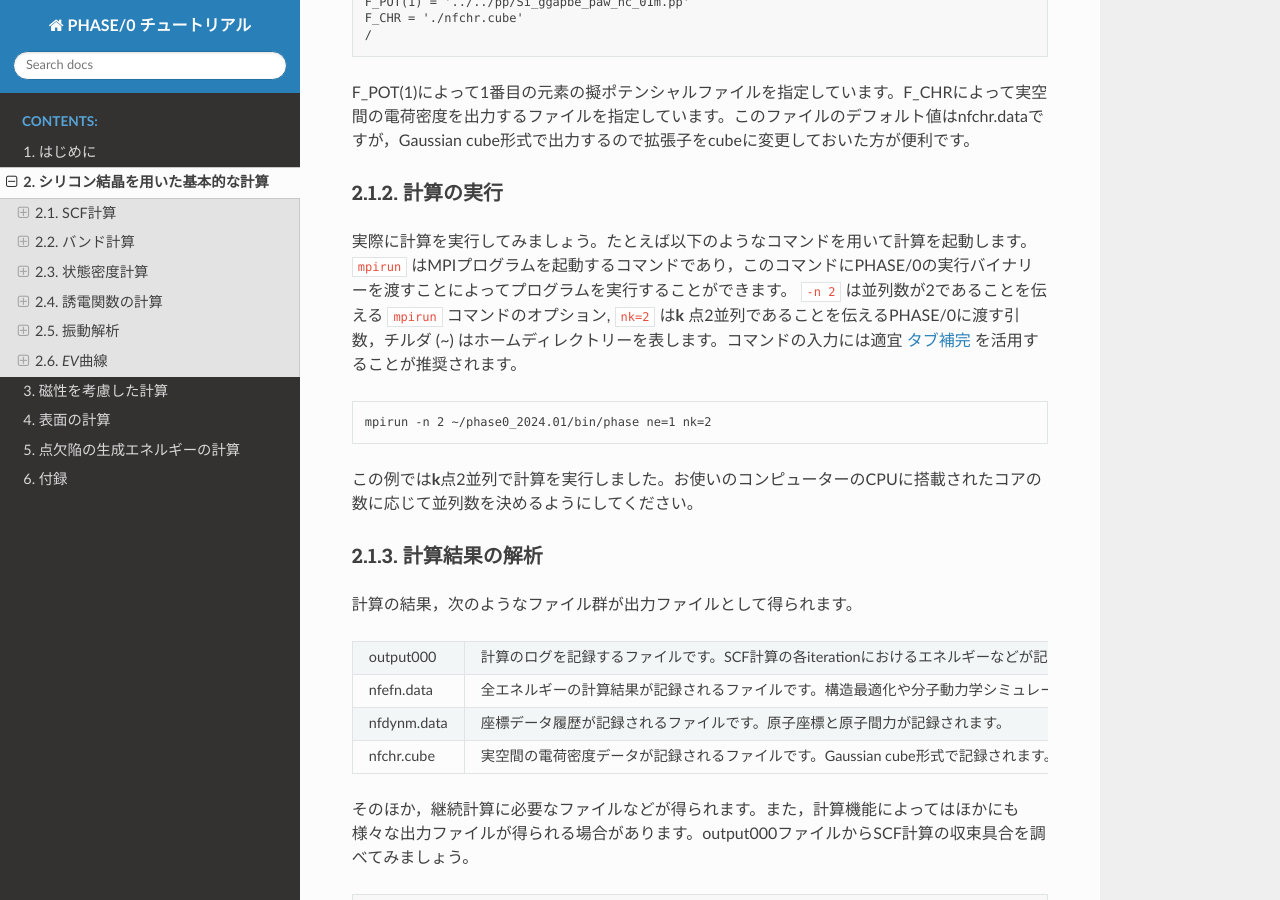
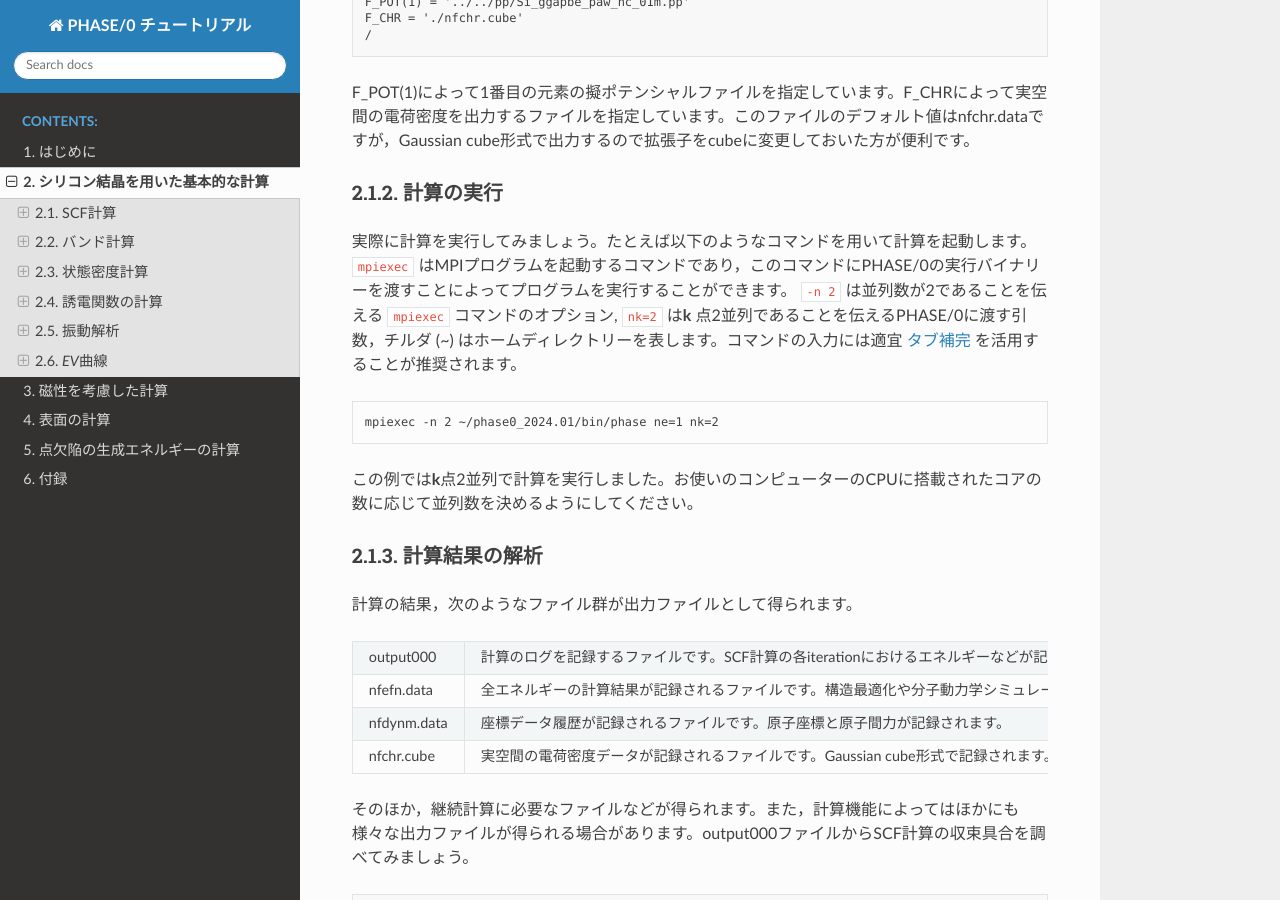
Before and after one commit to Materials-Science-Software-Consortium/phase0_tutorial_wsl, a Sphinx documentation site: the page built from source/si.rst, in a window 1280 px wide and 900 px high, scrolled down 1979 px. Built offline with Sphinx 7.4.7 and the Read the Docs theme 2.0.0, drawn with Linux system fonts in a browser that asks for light colours; some of the changed text lies outside the part shown.

Commit message:
mpirun->mpiexec

```diff
--- a/source/defect.rst
+++ b/source/defect.rst
@@ -65,7 +65,7 @@ Self-interstitialの生成エネルギー
 
 .. parsed-literal::
 
-  mpirun -n 2 ~/|PHASE020XX.yy|/bin/phase
+  mpiexec -n 2 ~/|PHASE020XX.yy|/bin/phase
 
 .. _結果の解析-4:
 
--- a/source/mag.rst
+++ b/source/mag.rst
@@ -65,7 +65,7 @@ SCF計算の入力の内容は下記の通り(前章と同じ部分は一部省
 
 .. parsed-literal::
 
-  mpirun -n 2 ~/|PHASE020XX.yy|/bin/phase ne=1 nk=2
+  mpiexec -n 2 ~/|PHASE020XX.yy|/bin/phase ne=1 nk=2
 
 以下の要因から，原子数自体は鉄結晶よりも多いシリコン結晶の計算より有意に時間のかかる計算となります。
 
@@ -135,7 +135,7 @@ Siの場合と同様kpoint.dataファイルを生成する必要があります
 
 .. parsed-literal::
 
-  mpirun -n 2 ~/|PHASE020XX.yy|/bin/ekcal ne=1 nk=2
+  mpiexec -n 2 ~/|PHASE020XX.yy|/bin/ekcal ne=1 nk=2
 
 計算結果の解析
 ~~~~~~~~~~~~~~
@@ -173,7 +173,7 @@ Siの場合と同様，accuracyブロックのksamplingブロックにおいてm
 
 .. parsed-literal::
 
-  mpirun -n 2 ~/|PHASE020XX.yy|/bin/ekcal ne=1 nk=2
+  mpiexec -n 2 ~/|PHASE020XX.yy|/bin/ekcal ne=1 nk=2
 
 計算結果の解析
 ~~~~~~~~~~~~~~~~~~
--- a/source/si.rst
+++ b/source/si.rst
@@ -91,11 +91,11 @@ cube形式で出力するので拡張子をcubeに変更しておいた方が便
 計算の実行
 ~~~~~~~~~~
 
-実際に計算を実行してみましょう。たとえば以下のようなコマンドを用いて計算を起動します。 ``mpirun`` はMPIプログラムを起動するコマンドであり，このコマンドにPHASE/0の実行バイナリーを渡すことによってプログラムを実行することができます。 ``-n 2`` は並列数が2であることを伝える ``mpirun`` コマンドのオプション,  ``nk=2`` は\ **k** \ 点2並列であることを伝えるPHASE/0に渡す引数，チルダ (~) はホームディレクトリーを表します。コマンドの入力には適宜 :ref:`tab_completion` を活用することが推奨されます。
+実際に計算を実行してみましょう。たとえば以下のようなコマンドを用いて計算を起動します。 ``mpiexec`` はMPIプログラムを起動するコマンドであり，このコマンドにPHASE/0の実行バイナリーを渡すことによってプログラムを実行することができます。 ``-n 2`` は並列数が2であることを伝える ``mpiexec`` コマンドのオプション,  ``nk=2`` は\ **k** \ 点2並列であることを伝えるPHASE/0に渡す引数，チルダ (~) はホームディレクトリーを表します。コマンドの入力には適宜 :ref:`tab_completion` を活用することが推奨されます。
 
 .. parsed-literal::
 
-   mpirun -n 2 ~/|PHASE020XX.yy|/bin/phase ne=1 nk=2
+   mpiexec -n 2 ~/|PHASE020XX.yy|/bin/phase ne=1 nk=2
 
 この例では\ **k**\ 点2並列で計算を実行しました。お使いのコンピューターのCPUに搭載されたコアの数に応じて並列数を決めるようにしてください。
 
@@ -257,7 +257,7 @@ kpoint.dataファイルにバンド構造を計算したい対称線上の\ **k*
 
 .. parsed-literal::
 
-  mpirun -n 2 ~/|PHASE020XX.yy|/bin/ekcal ne=1 nk=2
+  mpiexec -n 2 ~/|PHASE020XX.yy|/bin/ekcal ne=1 nk=2
 
 SCF計算の場合と同様，\ **k**\ 点2並列で実行してみました。
 
@@ -332,7 +332,7 @@ nfinp.dataファイル
 
 .. parsed-literal::
 
-   mpirun -n 2 ~/|PHASE020XX.yy|/bin/ekcal ne=1 nk=2
+   mpiexec -n 2 ~/|PHASE020XX.yy|/bin/ekcal ne=1 nk=2
 
 SCF計算の場合と同様，\ **k**\ 点2並列で実行してみました。
 
@@ -431,7 +431,7 @@ nfinp.dataファイル
 
 .. parsed-literal::
 
-   mpirun -n 2 ~/|PHASE020XX.yy|/bin/epsmain ne=1 nk=2
+   mpiexec -n 2 ~/|PHASE020XX.yy|/bin/epsmain ne=1 nk=2
 
 
 .. _計算結果の解析-3:
@@ -517,7 +517,7 @@ nfinp.dataファイル
 
 .. parsed-literal::
 
-   mpirun -n 2 ~/|PHASE020XX.yy|/bin/phase ne=1 nk=2
+   mpiexec -n 2 ~/|PHASE020XX.yy|/bin/phase ne=1 nk=2
 
 \ :ref:`si2_scf_section` と違い，対称性に応じて原子を変位させながら原子間力の計算を行うので複数回のSCF計算を行います。この例では2回のSCF計算が実行されます。原子を変位させると対称性がそこなわれるためSCF計算1回あたりの計算時間も長くなる傾向になります。
 
--- a/source/sup.rst
+++ b/source/sup.rst
@@ -35,11 +35,11 @@ PHASE/0による計算を実行するには，以下のファイルが必要で
 計算の実行
 ~~~~~~~~~~
 
-並列計算は，nfinp.dataファイルやfile_names.dataファイルのあるディレクトリーに移り，mpiexecコマンドやmpirunコマンドを介して実行します。たとえば以下のようなコマンドになります。
+並列計算は，nfinp.dataファイルやfile_names.dataファイルのあるディレクトリーに移り，mpiexecコマンドを介して実行します。たとえば以下のようなコマンドになります。
 
 .. parsed-literal::
 
-   mpirun -n NP ~/|PHASE020XX.yy|/bin/phase ne=NE nk=NK
+   mpiexec -n NP ~/|PHASE020XX.yy|/bin/phase ne=NE nk=NK
 
 NPにはプロセス数（コア数），NEにはバンド並列数，NKにはk点並列数を指定します。NPはお使いの環境に合わせて入力し，NP = NE × NKとなるようバンド，k点の並列数を指定します。また，最後に&と入力して実行するとバックグラウンドで計算を実行することができます。
 
@@ -324,7 +324,7 @@ Linuxのコマンドラインにおいてはコマンド名やファイル名を
 
 .. parsed-literal::
 
-   mpirun -n 2 ~/|PHASE020XX.yy|/bin/phase ne=1 nk=2
+   mpiexec -n 2 ~/|PHASE020XX.yy|/bin/phase ne=1 nk=2
 
 ~/phaseまで入力してタブキーを押下すると |PHASE020XX.yy| まで補完されます。長いコマンドやファイル名を入力する際に間違いなく簡単に入力することができるので使ってみてください。
 
--- a/source/surf.rst
+++ b/source/surf.rst
@@ -92,7 +92,7 @@ PHASE/0は平面波基底を利用するので扱うことが可能なのは周
 
 .. parsed-literal::
 
-  mpirun -n 2 ~/|PHASE020XX.yy|/bin/phase ne=1 nk=2
+  mpiexec -n 2 ~/|PHASE020XX.yy|/bin/phase ne=1 nk=2
 
 この例題の\ **k**\ 点数は2なので，多くのコアを搭載したマシンでも\ **k**\ 点並列数は2以下とする必要があります。
 
@@ -226,7 +226,7 @@ F_POSによって構造最適化計算で得たnfdynm.dataファイルを指し
 
 .. parsed-literal::
 
-  mpirun -n 2 ~/|PHASE020XX.yy|/bin/phase ne=1 nk=2
+  mpiexec -n 2 ~/|PHASE020XX.yy|/bin/phase ne=1 nk=2
 
 この例題の\ **k**\ 点数は4なので，多くのコアを搭載したマシンでも\ **k**\ 点並列数は4以下とする必要があります。
 
```
